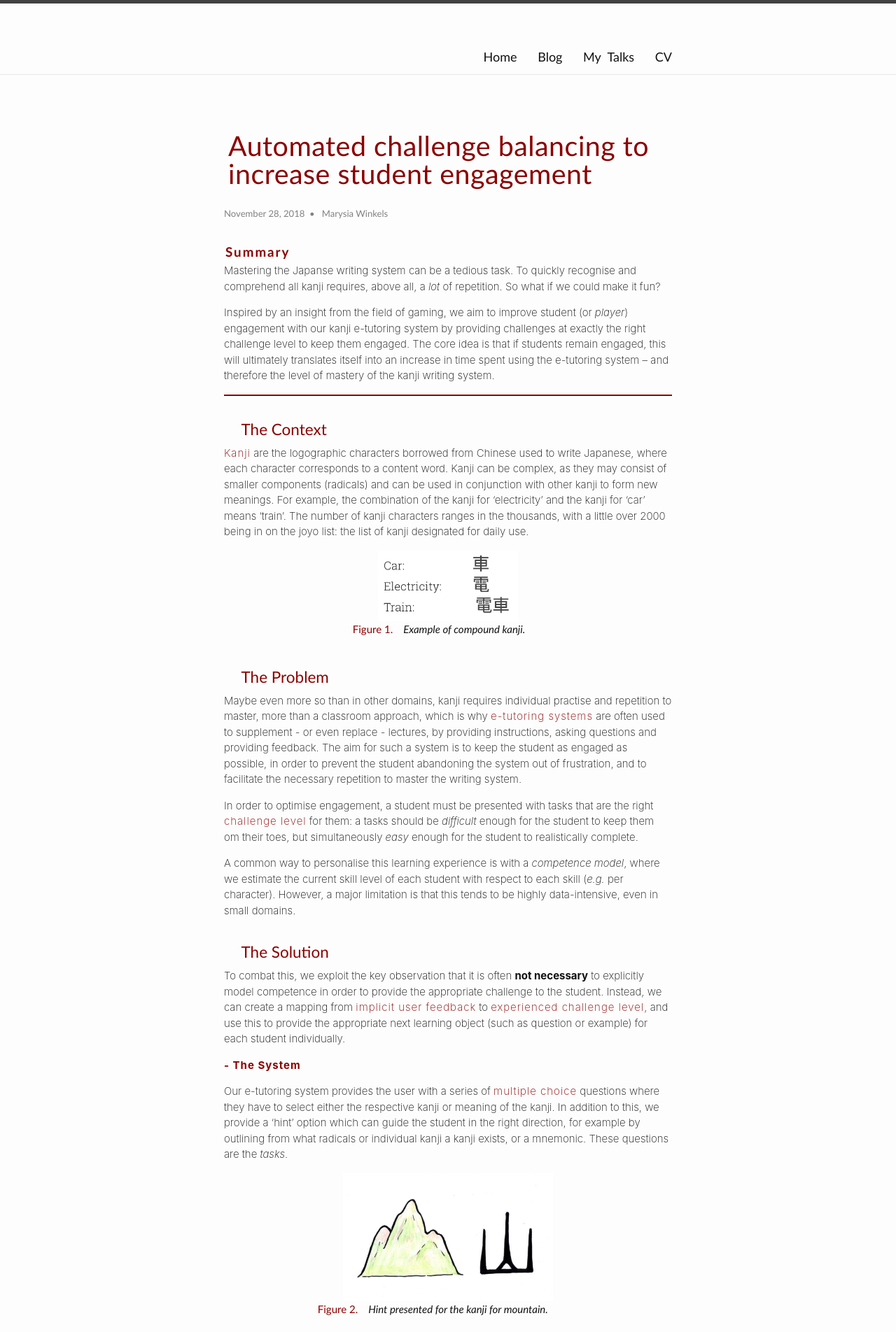
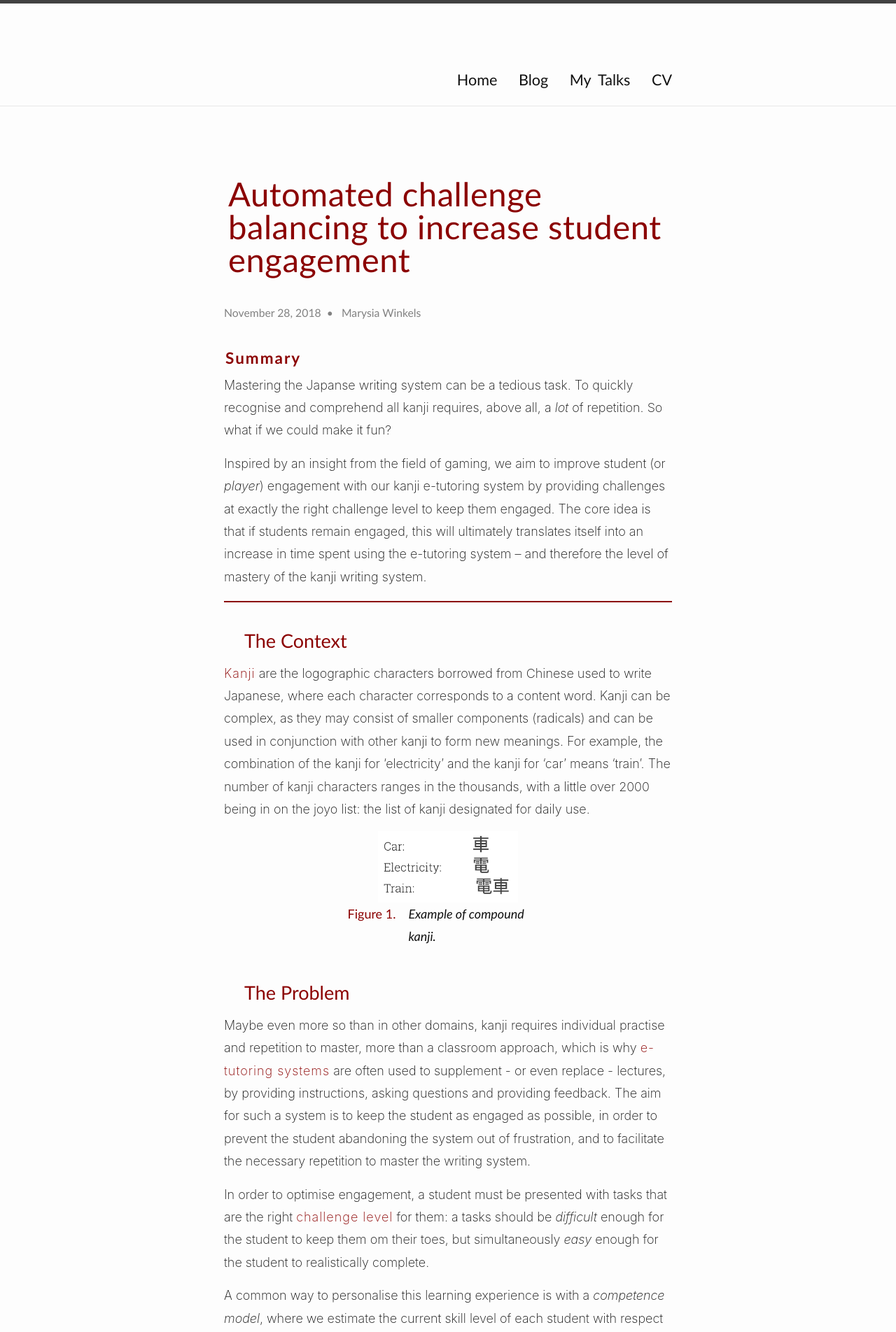
Before and after one commit to marysia/marysia.github.io, a Jekyll site: the page built from _posts/2019-02-28-kanji.markdown, in a window 1280 px wide. Shown: the top 1904 px of the page at 70% size. Built offline with Jekyll 4.4.1, drawn with Linux system fonts in a browser that asks for light colours.

Commit message:
update fontsize and line height

```diff
--- a/_sass/minima.scss
+++ b/_sass/minima.scss
@@ -3,10 +3,10 @@
 // Define defaults for each variable.
 
 $base-font-family: -apple-system, BlinkMacSystemFont, Roboto, "Segoe UI", Helvetica, Arial, sans-serif, "Apple Color Emoji", "Segoe UI Emoji", "Segoe UI Symbol" !default;
-$base-font-size:   15px !default;
+$base-font-size:   18px !default;
 $base-font-weight: 250 !default;
 $small-font-size:  $base-font-size * 0.875 !default;
-$base-line-height: 1.5 !default;
+$base-line-height: 1.8 !default;
 
 $spacing-unit:     30px !default;
 
```
